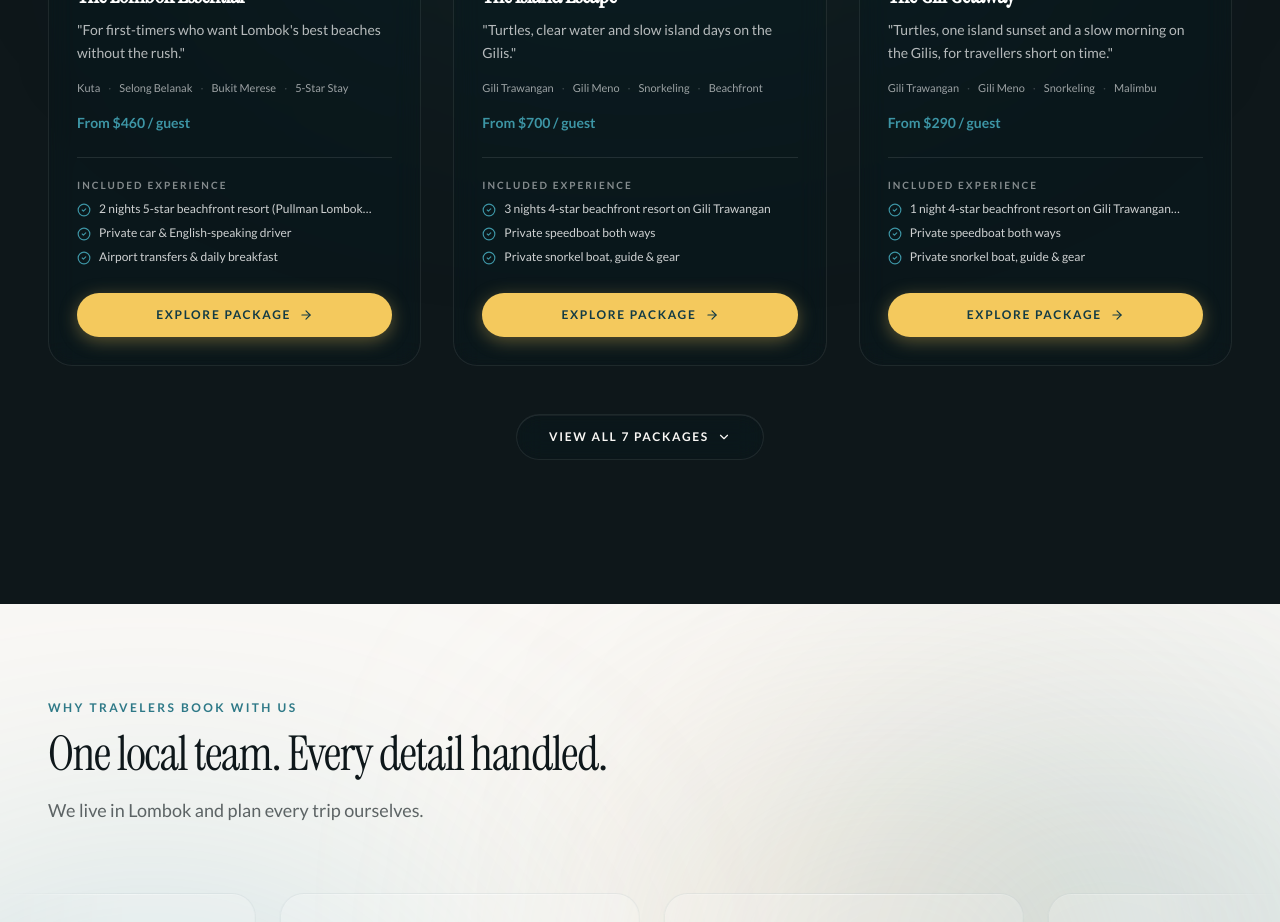
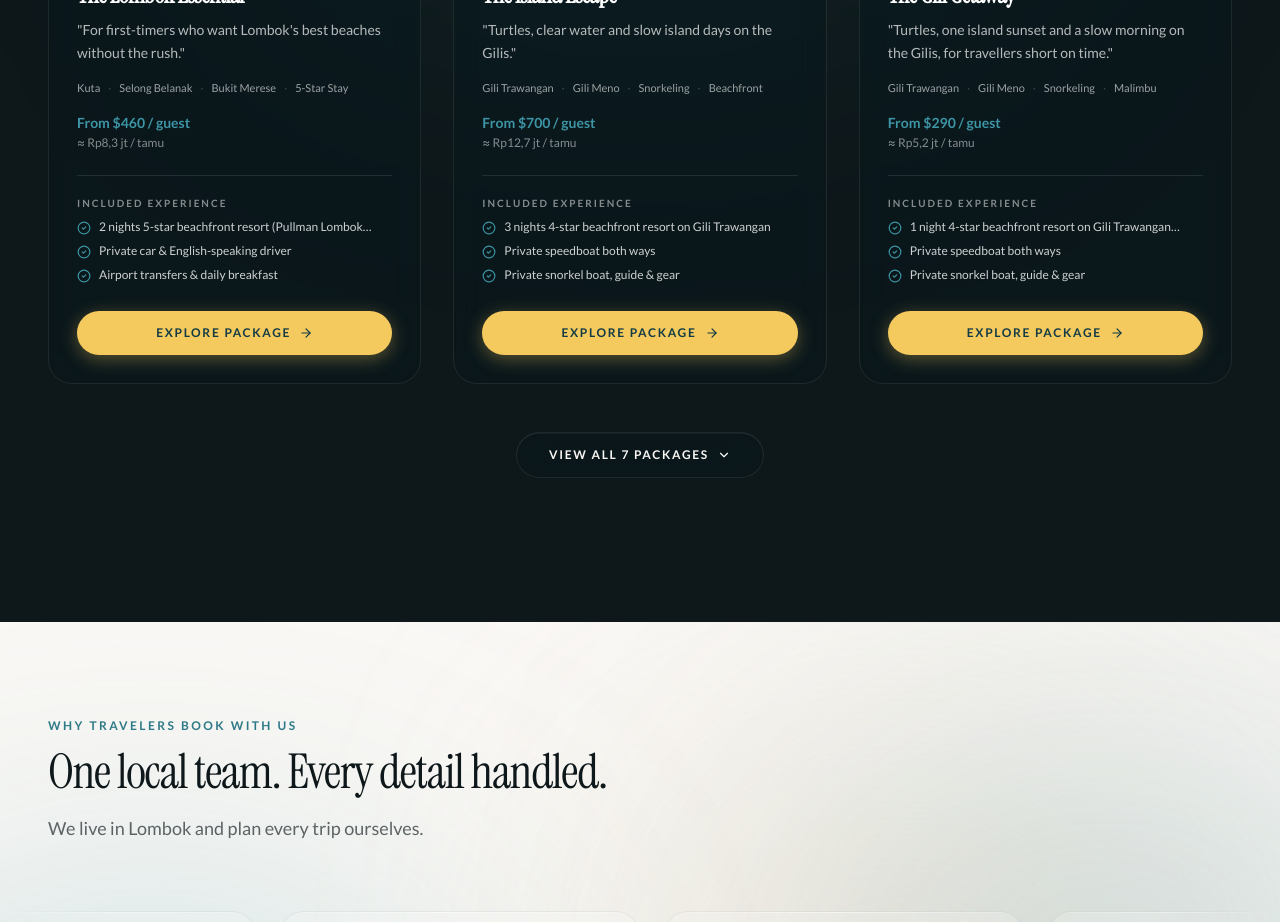
Before and after one commit to sapifysh/travelop, a React (Vite) app: page / in a window 1280 px wide. Shown: the part 2720-3642 px from the top of the page. Built offline with nearby package versions, Linux system fonts and the light colour scheme; a web font is replaced by a local one.

Commit message:
Add IDR estimates under USD package prices (rate constant 18100)

```diff
--- a/src/components/PackageModal.tsx
+++ b/src/components/PackageModal.tsx
@@ -1,6 +1,17 @@
 import { motion } from 'motion/react';
 import { X, ArrowRight, Check, Clock } from 'lucide-react';
 import { TravelPackage } from '../types';
+import { USD_IDR_RATE } from '../data/content';
+
+// Parse the USD amount out of a priceEstimate string like "From $460 / guest"
+// and format its IDR estimate in full, rounded to the nearest Rp25.000,
+// e.g. "Rp8.325.000".
+const usdFromEstimate = (estimate?: string) => {
+  const m = estimate?.match(/\$([\d,]+)/);
+  return m ? Number(m[1].replace(/,/g, '')) : NaN;
+};
+const idrFull = (usd: number) =>
+  'Rp' + (Math.round((usd * USD_IDR_RATE) / 25000) * 25000).toLocaleString('id-ID');
 
 interface PackageModalProps {
   pkg: TravelPackage | null;
@@ -126,6 +137,11 @@ export default function PackageModal({
             <div>
               <span className="text-xs text-[#0E171A]/60 block font-medium">Estimated Pricing</span>
               <span className="text-lg font-bold text-[#0E171A]">{pkg.priceEstimate}</span>
+              {!Number.isNaN(usdFromEstimate(pkg.priceEstimate)) && (
+                <span className="block text-[13px] text-[#0E171A]/55 mt-0.5">
+                  ≈ {idrFull(usdFromEstimate(pkg.priceEstimate))} / tamu
+                </span>
+              )}
             </div>
 
             <button
--- a/src/components/Packages.tsx
+++ b/src/components/Packages.tsx
@@ -1,13 +1,22 @@
 import { useState } from 'react';
 import { motion } from 'motion/react';
 import { ArrowRight, Clock, CheckCircle2, ChevronDown } from 'lucide-react';
-import { PACKAGES } from '../data/content';
+import { PACKAGES, USD_IDR_RATE } from '../data/content';
 import { TravelPackage } from '../types';
 
 // Display-only: package names are stored in ALL CAPS in the data; render them
 // in Title Case on the cards (data itself is unchanged).
 const toTitleCase = (str: string) =>
   str.toLowerCase().replace(/\b\w/g, (c) => c.toUpperCase());
+
+// Parse the USD amount out of a priceEstimate string like "From $460 / guest"
+// and format its IDR estimate compactly, e.g. "Rp8,3 jt".
+const usdFromEstimate = (estimate?: string) => {
+  const m = estimate?.match(/\$([\d,]+)/);
+  return m ? Number(m[1].replace(/,/g, '')) : NaN;
+};
+const idrCompact = (usd: number) =>
+  'Rp' + ((usd * USD_IDR_RATE) / 1_000_000).toFixed(1).replace('.', ',') + ' jt';
 
 interface PackagesProps {
   onSelectPackage: (pkg: TravelPackage) => void;
@@ -105,9 +114,16 @@ export default function Packages({ onSelectPackage, onViewItinerary }: PackagesP
                     </div>
 
                     {pkg.priceEstimate && (
-                      <p className="mt-3 sm:mt-4 text-[13px] sm:text-sm font-semibold text-[#3D95A5]">
-                        {pkg.priceEstimate}
-                      </p>
+                      <>
+                        <p className="mt-3 sm:mt-4 text-[13px] sm:text-sm font-semibold text-[#3D95A5]">
+                          {pkg.priceEstimate}
+                        </p>
+                        {!Number.isNaN(usdFromEstimate(pkg.priceEstimate)) && (
+                          <p className="mt-0.5 text-xs text-white/50">
+                            ≈ {idrCompact(usdFromEstimate(pkg.priceEstimate))} / tamu
+                          </p>
+                        )}
+                      </>
                     )}
 
                     {/* Inclusions summary preview (hidden on phones; full list lives in the modal) */}
--- a/src/data/content.ts
+++ b/src/data/content.ts
@@ -161,6 +161,11 @@ export const EXPERIENCES: Experience[] = [
     highlights: ['Warm village host introductions', 'Hands-on heritage weaving & clay craft', 'Traditional Sasak family lunch'],
   },
 ];
+
+// Reference USD->IDR rate, used only for the "≈ Rp" estimates shown under the
+// USD prices (package cards + package modal). Estimates are rounded and the
+// USD price remains the official one. Update this single number as the rate moves.
+export const USD_IDR_RATE = 18100;
 
 export const PACKAGES: TravelPackage[] = [
   {
```
